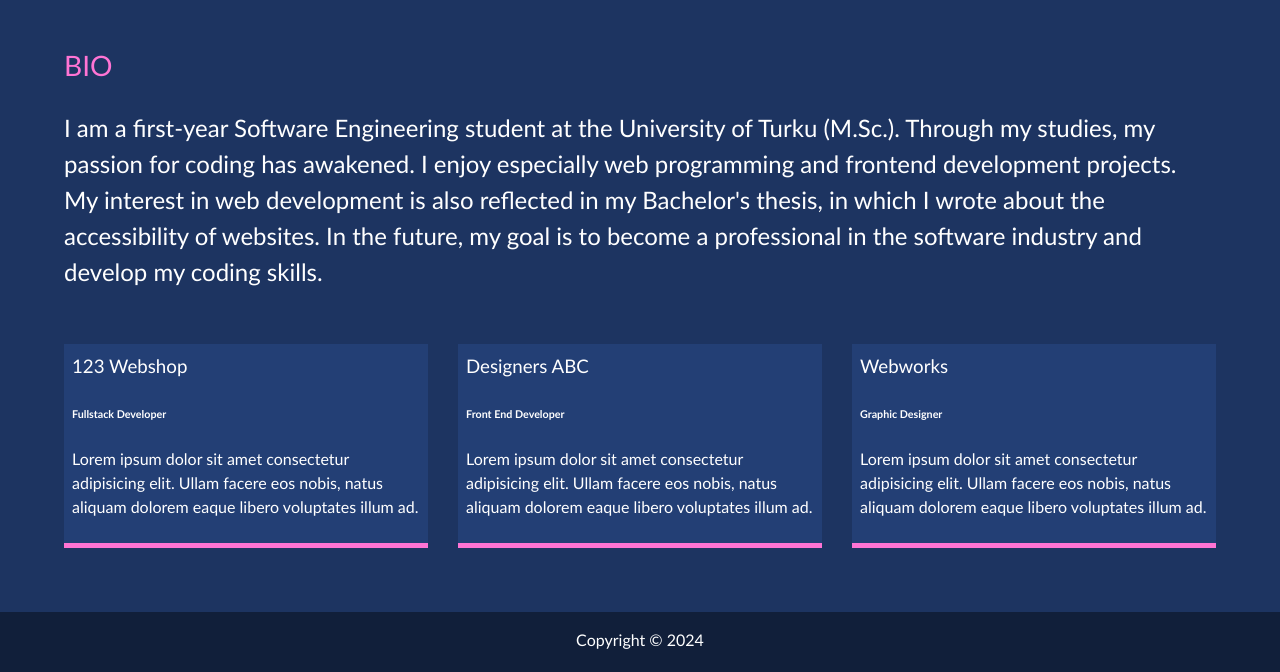
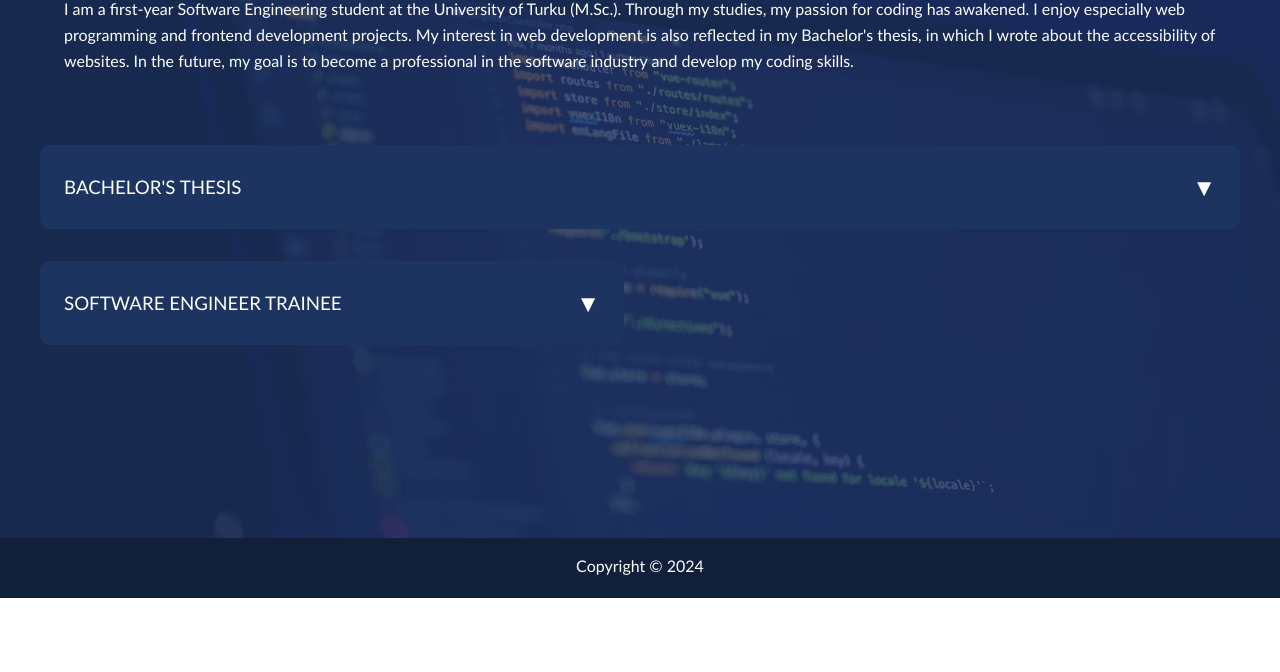
Before and after one commit to vmneva/my_portfolio, a website: page dist/about.html in a window 1280 px wide. Shown: the part 202-874 px from the top of the page. After the commit the page ends 800 px from the top, so only its background shows below. Drawn offline with Linux system fonts and the light colour scheme.

Commit message:
Add about me page content and initial styling

```diff
--- a/scss/main.scss
+++ b/scss/main.scss
@@ -85,42 +85,117 @@
         }
     }
 }
-.about-info {
+#about {
+  padding: 2rem;
+  display: flex;
+  flex-direction: column;
+  align-items: center;
+
+  .lg-heading {
+    font-size: 3rem;
+    margin-bottom: 1rem;
+    text-align: center;
+    text-transform: uppercase;
+
+    .text-secondary {
+      color: $secondary-color;
+    }
+  }
+
+  .sm-heading {
+    font-size: 2rem;
+    margin-bottom: 2rem;
+    text-align: center;
+  }
+
+  .about-info {
     display: grid;
-    grid-gap: 30px;
-    grid-template-areas:    // visual representation of the grid: bio is for 2 grids so it is larger
-    'bio bio bio'
-    'job1 job2 job3';
-    grid-template-columns: repeat(3, 1.0fr);  // three times 1fr columns
+    grid-template-columns: 1fr 1fr;
+    gap: 2rem;
+    width: 100%;
+    max-width: 1200px;
 
-    .bio-image {
-        grid-area: bioimage;
-        margin: auto;
-        border-radius: 50%;
-        border: $secondary-color solid 3px;
+    .bio {
+      grid-column: 1 / -1;
+      background: transparent;
+      padding: 1.5rem;
+      border-radius: 10px;
+      color: white;
+
+      h3 {
+        margin-bottom: 1rem;
+        color: $secondary-color;
+      }
+
+      p {
+        line-height: 1.6;
+      }
     }
 
-    .bio {  // this has to be done so code understands the bio class
-        grid-area: bio;
-        font-size: 1.5rem;
+    .accordion {
+      background: $primary-color;
+      border-radius: 10px;
+      overflow: hidden;
+      display: flex;
+      flex-direction: column;
+
+      &-header {
+        padding: 1.5rem;
+        cursor: pointer;
+        display: flex;
+        justify-content: space-between;
+        align-items: center;
+        background: $primary-color;
+        color: #fff;
+
+        h3 {
+          margin: 0;
+          text-transform: uppercase;
+        }
+
+        .icon {
+          font-size: 1.5rem;
+          transition: transform 0.3s ease;
+        }
+
+        &.active .icon {
+          transform: rotate(180deg);
+        }
+      }
+      &-content {
+        max-height: 0;
+        overflow: hidden;
+        transition: max-height 0.3s ease;
+        padding: 0 1.5rem;
+        display: flex;
+        flex-direction: column;
+
+        p {
+          line-height: 1.6;
+          color: lighten($color: $secondary-color, $amount: 10)
+        }
+      }
+
+      &.active .accordion-content {
+        max-height: 500px; // Adjust as needed
+        padding: 1.5rem;
+      }
     }
 
-    .job-1 {
-        grid-area: job1;
+    .thesis {
+      grid-column: 1 / -1;
     }
-    .job-2 {
-        grid-area: job2;
+  }
+}
+
+  // Media query for responsive design
+  @media (max-width: 768px) {
+    #about {
+      .about-info {
+        grid-template-columns: 1fr;
+      }
     }
-    .job-3 {
-        grid-area: job3;
-    }
-
-    .job {
-        background: lighten($primary-color, 5);
-        padding: 0.5rem;
-        border-bottom: $secondary-color 5px solid;
-    }
-}
+  }
 
 // Work/Projects
 .projects {
```
Also changed, not shown: dist/about.html, dist/css/main.css, dist/js/main.js.
